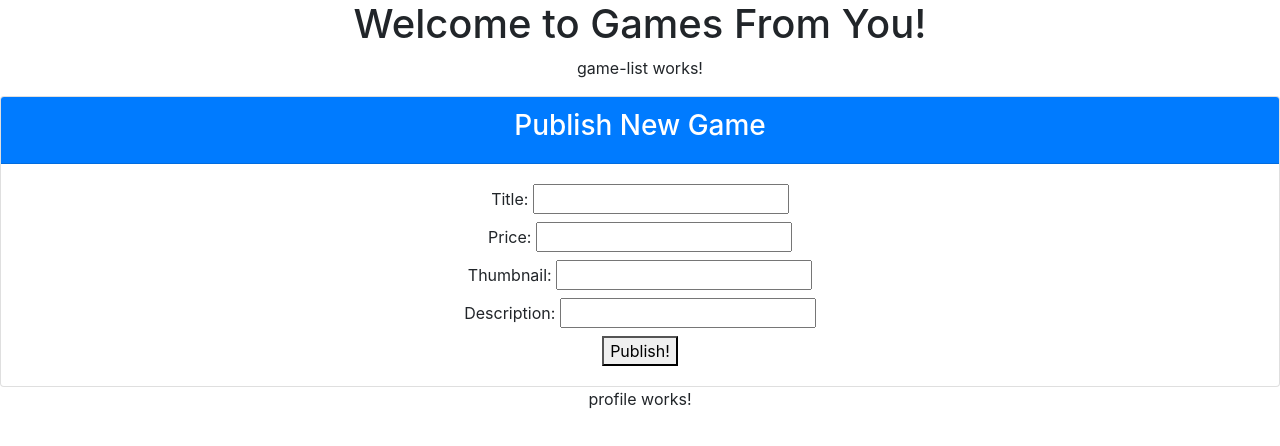
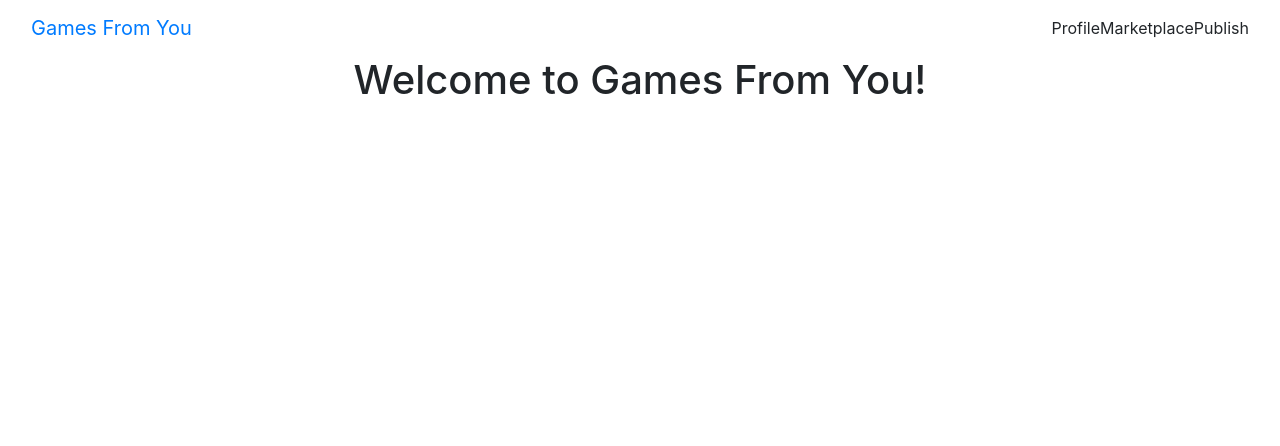
Before and after one commit to cbutton01/clone-project, an Angular app: page / in a window 1280 px wide. Shown: the top 446 px of the page. Built offline with nearby package versions, Linux system fonts and the light colour scheme.

Commit message:
incorporate routing

```diff
--- a/src/app/app.component.html
+++ b/src/app/app.component.html
@@ -1,9 +1,18 @@
-<!--The content below is only a placeholder and can be replaced.-->
-<div style="text-align:center">
+<nav class="navbar navbar-default">
+  <div class="container-fluid">
+    <div class="navbar-header">
+      <a class="navbar-brand" routerLink="">Games From You</a>
+    </div>
+    <ul class="nav navbar-right">
+      <li><a routerLink="profile"></a>Profile</li>
+      <li><a routerLink="games"></a>Marketplace</li>
+      <li><a routerLink="new-game"></a>Publish</li>
+    </ul>
+  </div>
+</nav>
+<div class="container" style="text-align:center">
   <h1>
     Welcome to {{ title }}!
   </h1>
-  <app-game-list [childGameList]="masterGameList" (clickSender)="editGame($event)"></app-game-list>
-  <app-new-game (sendGame)="addGame($event)"></app-new-game>
-  <app-profile></app-profile>
+  <router-outlet></router-outlet>
 </div>
--- /dev/null
+++ b/src/app/app.routing.ts
@@ -0,0 +1,23 @@
+import { ModuleWithProviders } from '@angular/core';
+import { Routes, RouterModule } from '@angular/router';
+import { ProfileComponent } from './profile/profile.component';
+import { GameListComponent } from './game-list/game-list.component';
+import { NewGameComponent } from './new-game/new-game.component';
+
+
+const appRoutes: Routes = [
+  {
+    path: 'profile',
+    component: ProfileComponent
+  },
+  {
+    path: 'games',
+    component: GameListComponent
+  },
+  {
+    path: 'new-game',
+    component: NewGameComponent
+  }
+];
+
+export const routing: ModuleWithProviders = RouterModule.forRoot(appRoutes);
```
Also changed, not shown: src/app/app.module.ts (+7 -1 lines), 1 other file (tests, documents, lock files or other folders).
